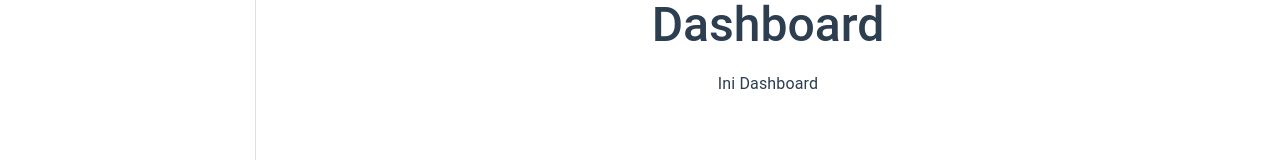
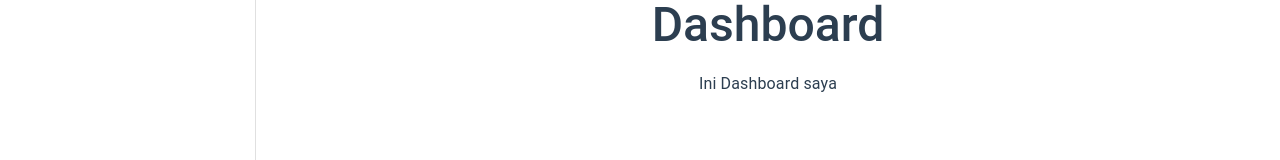
Before and after one commit to Rama-Andika/VueCLI-Webpack_9897, a Vue app: page /dashboard in a window 1280 px wide. Shown: the part 155-315 px from the top of the page. Built offline with nearby package versions, Linux system fonts and the light colour scheme.

Commit message:
coba pull

```diff
--- a/src/components/Dashboard.vue
+++ b/src/components/Dashboard.vue
@@ -1,6 +1,6 @@
 <template>
     <v-main>
         <h1 class="text-h3 font-weight-medium mb-5">Dashboard</h1>
-        <p class="subtitle-1">Ini Dashboard</p>
+        <p class="subtitle-1">Ini Dashboard saya</p>
     </v-main>
 </template>
```
